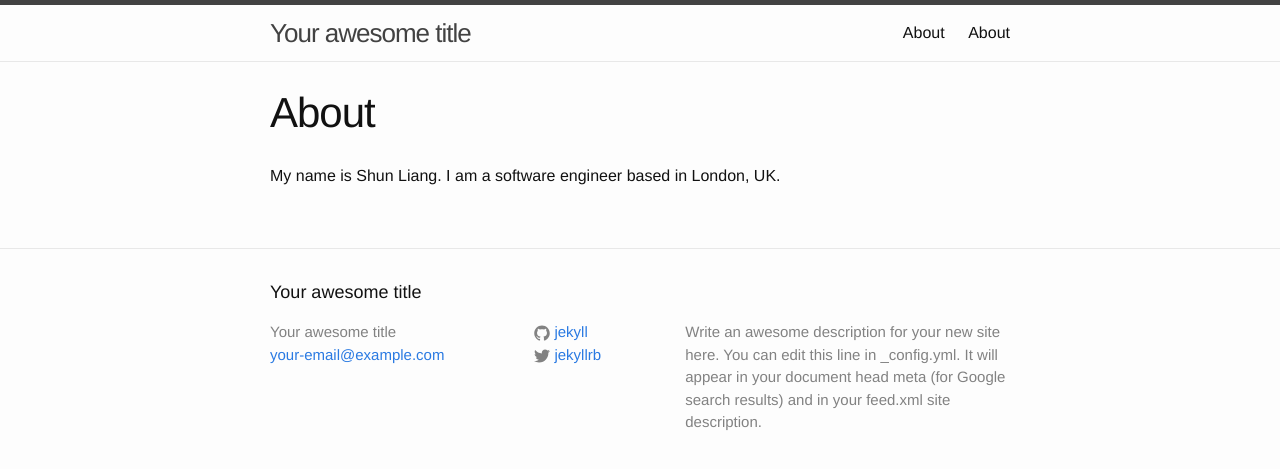
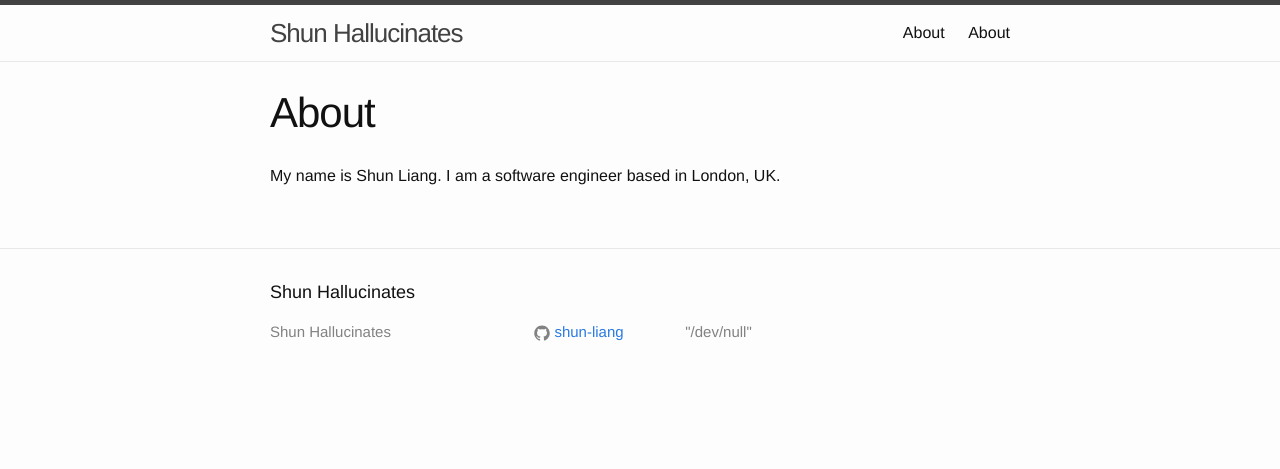
Before and after one commit to shun-liang/shun-liang.github.io, a Jekyll site: the page built from about.md, in a window 1280 px wide. Shown: the top 469 px of the page. Built offline with Jekyll 4.4.1, drawn with Linux system fonts in a browser that asks for light colours.

Commit message:
Fix title

```diff
--- a/_config.yml
+++ b/_config.yml
@@ -18,16 +18,12 @@
 # You can create any custom variable you would like, and they will be accessible
 # in the templates via {{ site.myvariable }}.
 
-title: Your awesome title
-email: your-email@example.com
-description: >- # this means to ignore newlines until "baseurl:"
-  Write an awesome description for your new site here. You can edit this
-  line in _config.yml. It will appear in your document head meta (for
-  Google search results) and in your feed.xml site description.
+title: Shun Hallucinates
+description: >-
+  "/dev/null"
 baseurl: "" # the subpath of your site, e.g. /blog
 url: "" # the base hostname & protocol for your site, e.g. http://example.com
-twitter_username: jekyllrb
-github_username:  jekyll
+github_username:  shun-liang
 
 # Build settings
 theme: minima
```
